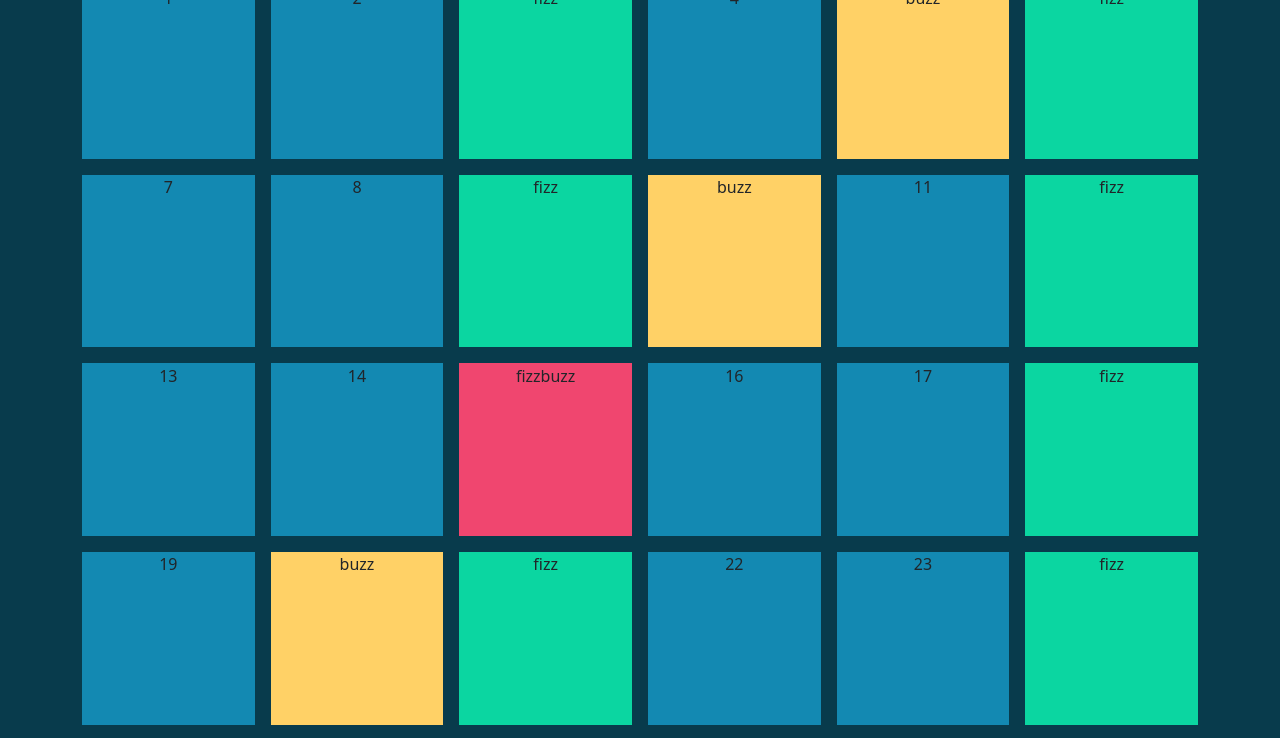
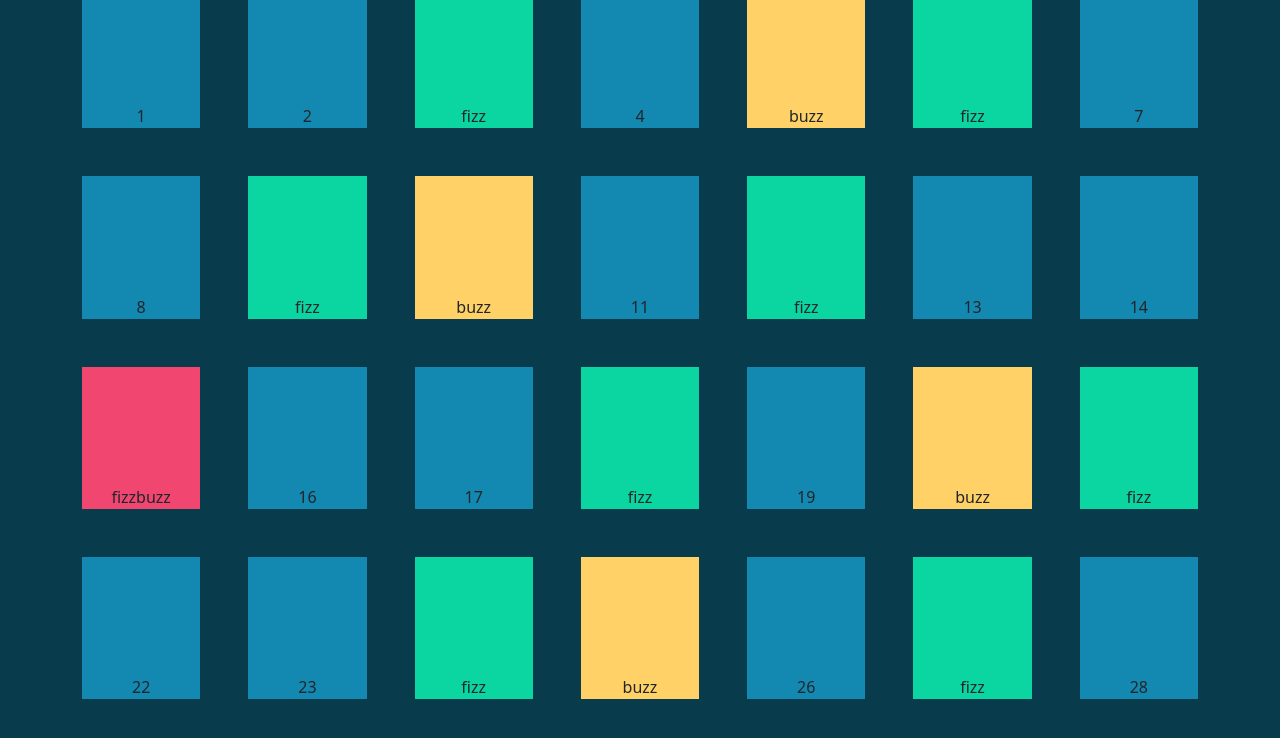
Before and after one commit to Bravehearts19/js-fizzbuzzdom, a plain HTML site: page index.html in a window 1280 px wide. Shown: the part 166-904 px from the top of the page. Drawn offline with nearby package versions, Linux system fonts and the light colour scheme.

Commit message:
Tentativi su ratio corretto

```diff
--- a/css/style.css
+++ b/css/style.css
@@ -22,14 +22,17 @@ h1 {
     background-color: #f0466f;
 }
 
-.col_w_and_h {
-    height: 100%;
-    width: 100% / 7;
+.row_cols_7 {
+
+}
+
+.col_w {
+    flex: 0 0 auto;
+    flex-basis: calc(100% / 7);
 }
 
 .span_center {
-    position: absolute;
+    position: relative;
     top: 50%;
-    left: 50%;
-    transform: translate(-50%, -50%);
+    transform: translateY(-50%);
 }
--- a/js/main.js
+++ b/js/main.js
@@ -4,7 +4,7 @@ const container = document.createElement("div");
 container.classList.add("container");
 
 const row = document.createElement("div");
-row.classList.add("row", "g-3", "flex-wrap", "row-cols-6");
+row.classList.add("row", "g-5", "flex-wrap");
 
 containerFluid.append(container);
 container.append(row);
@@ -28,10 +28,10 @@ for (let i = 1; i <= 100; i++) {
     }
 
     const col = document.createElement("div");
-    col.classList.add("col"/* , "col_w_and_h" */);
+    col.classList.add("col", "col_w");
 
     const square = document.createElement("div");
-    square.classList.add("ratio", "ratio-1x1", "text-center", "w-100", "postion-relative", bgColor);
+    square.classList.add("ratio", "ratio-1x1", "text-center", "w-100", "position-relative", bgColor);
 
     const squareText = document.createElement("span");
     squareText.classList.add("span_center")
```
